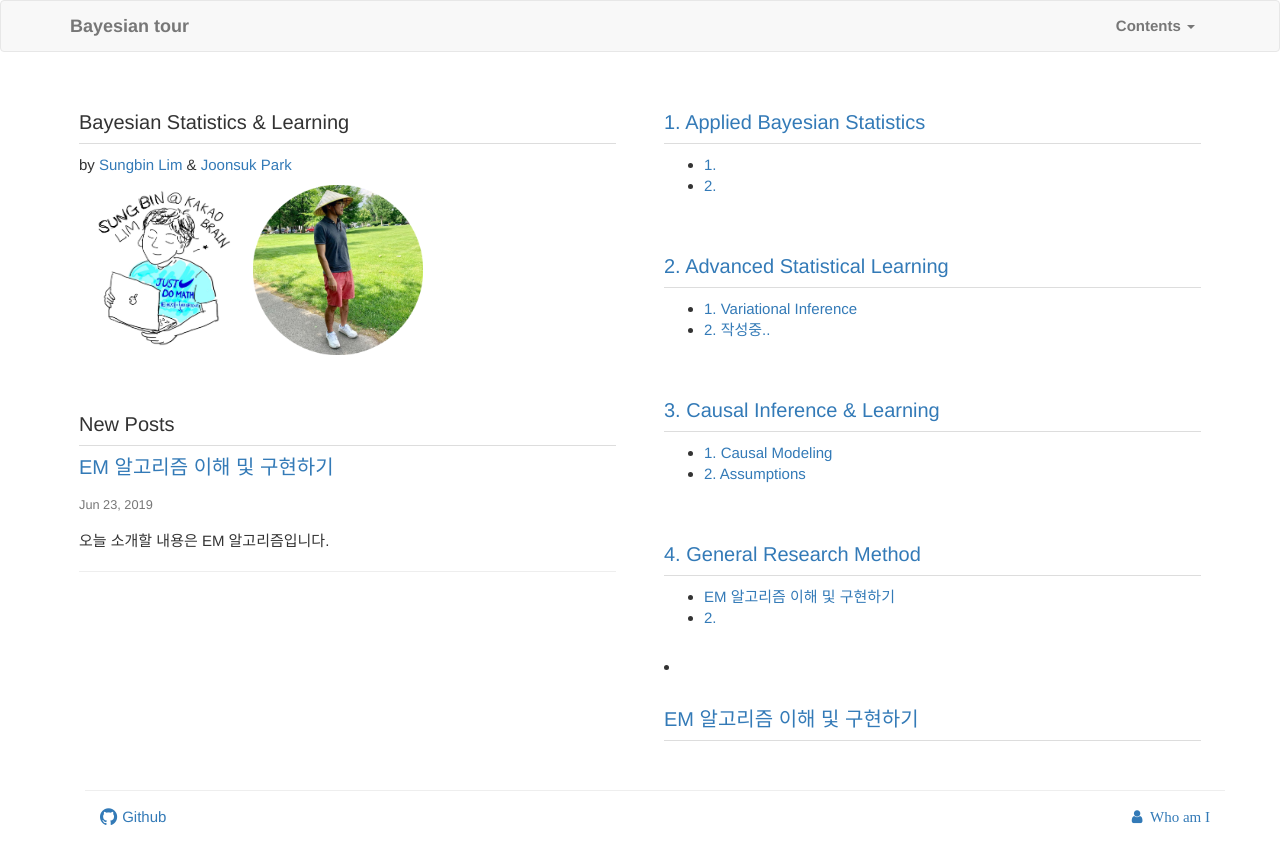
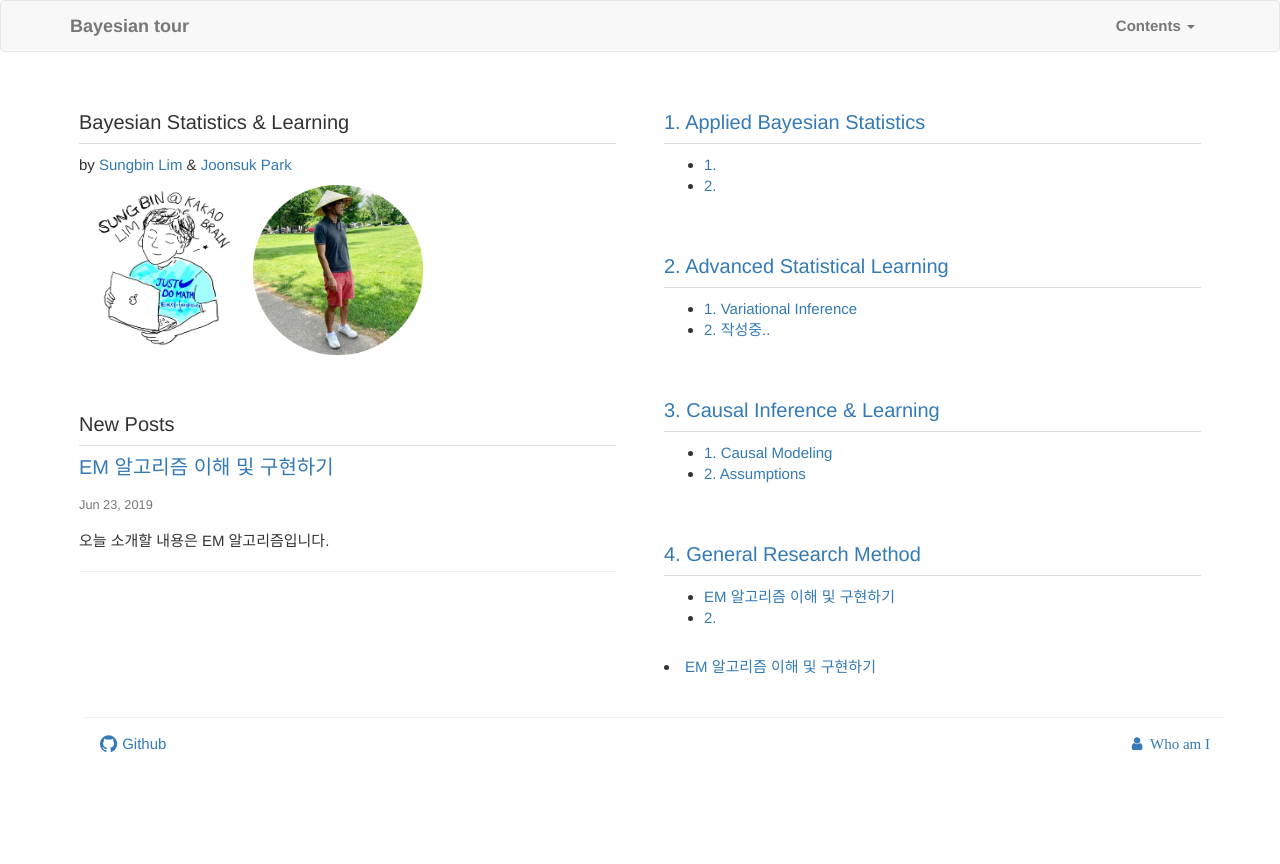
Before and after one commit to bayestour/blog, a Jekyll site: the page built from index.html, in a window 1280 px wide. Shown: the top 864 px of the page. Built offline with Jekyll 4.4.1, drawn with Linux system fonts in a browser that asks for light colours; nearby versions of some CDN libraries; library files that are not in the unit come from our copies; the list of posts is cut into pages by our own code.

Commit message:
Update index.html

```diff
--- a/index.html
+++ b/index.html
@@ -183,11 +183,7 @@
     </div>
     <div class="well-sm">
       {% for post in paginator.posts %}
-      <li>
-        <h3>
-          <a href="{{ post.url | prepend: site.baseurl }}">{{ post.title }}</a>
-        </h3>
-      </li>
+      <li><a href="{{ post.url | prepend: site.baseurl }}">{{ post.title }}</a></li>
       {% endfor %}
     </div>
 </div>
```
